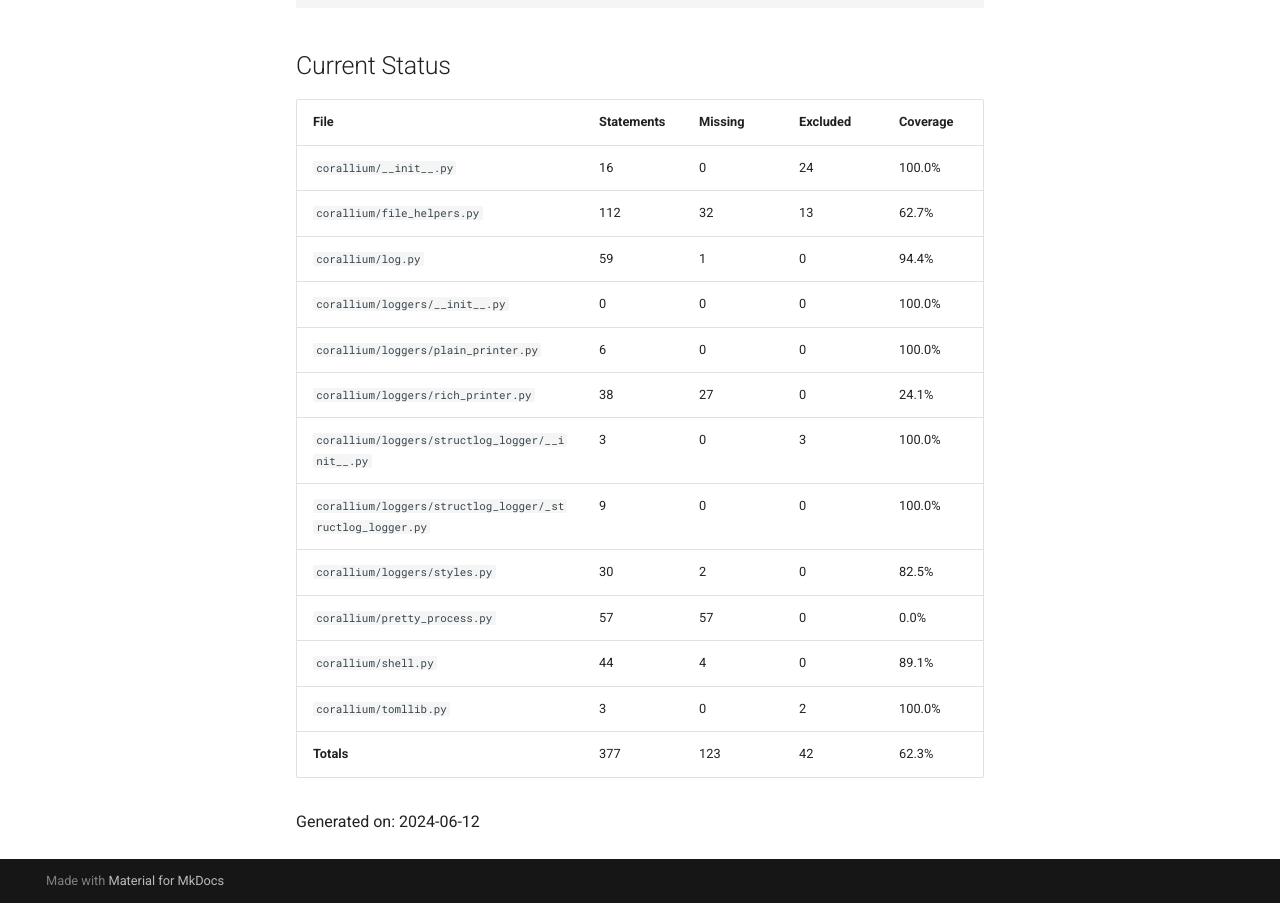
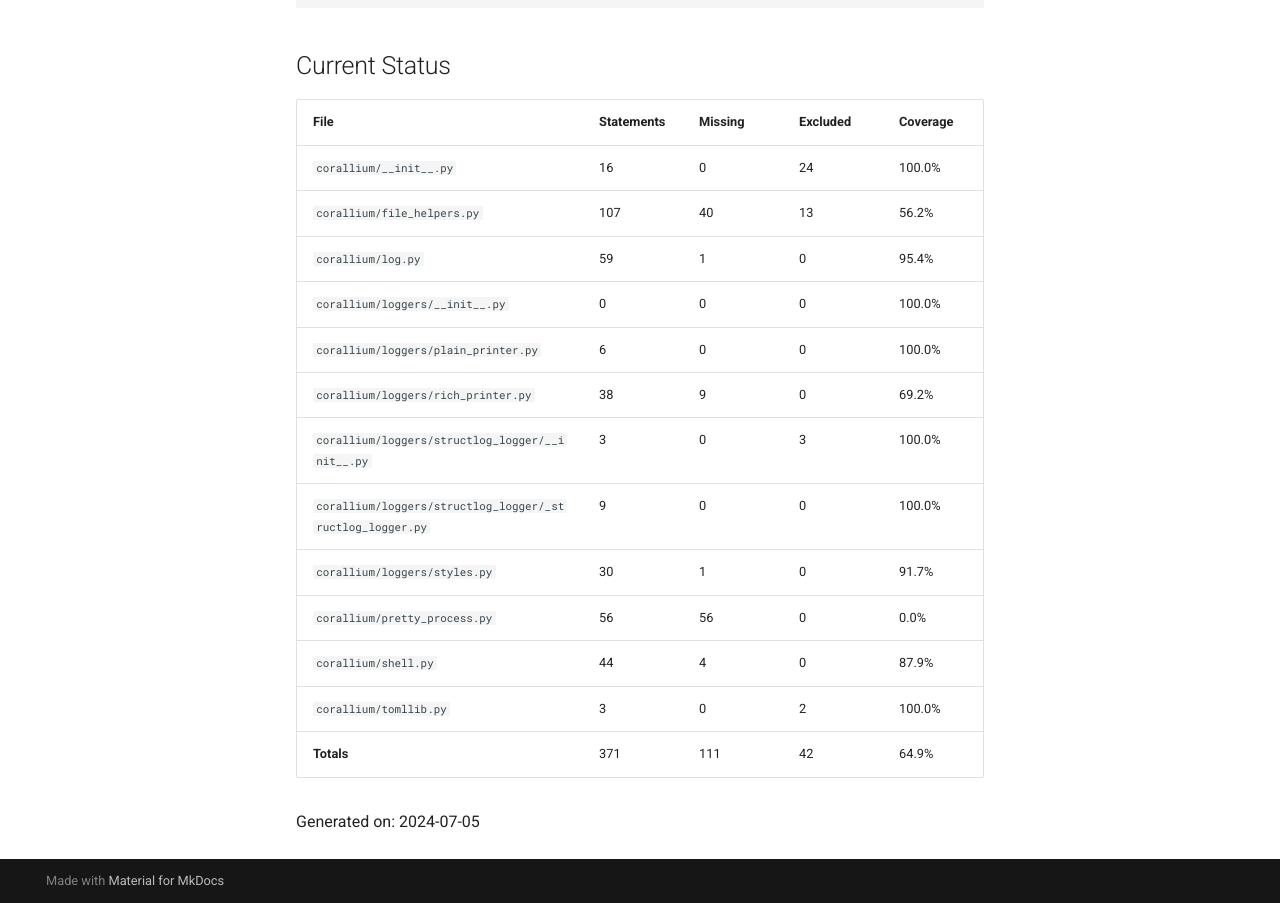
Before and after one commit to KyleKing/corallium, an MkDocs documentation site: the page built from docs/docs/DEVELOPER_GUIDE.md, in a window 1280 px wide and 1400 px high, scrolled down 480 px. Shown: the part 497-1400 px from the top of the window. Built offline with MkDocs 1.6.1 and Material for MkDocs 9.7.7, drawn with Linux system fonts in a browser that asks for light colours; comment, search, counter and statistics services are not loaded.

```diff
--- a/docs/docs/DEVELOPER_GUIDE.md
+++ b/docs/docs/DEVELOPER_GUIDE.md
@@ -45,21 +45,21 @@ poetry config pypi-token.pypi ...
 ## Current Status
 
 <!-- {cts} COVERAGE -->
-| File                                                      |   Statements |   Missing |   Excluded | Coverage   |
-|-----------------------------------------------------------|--------------|-----------|------------|------------|
-| `corallium/__init__.py`                                   |           16 |         0 |         24 | 100.0%     |
-| `corallium/file_helpers.py`                               |          112 |        32 |         13 | 62.7%      |
-| `corallium/log.py`                                        |           59 |         1 |          0 | 94.4%      |
-| `corallium/loggers/__init__.py`                           |            0 |         0 |          0 | 100.0%     |
-| `corallium/loggers/plain_printer.py`                      |            6 |         0 |          0 | 100.0%     |
-| `corallium/loggers/rich_printer.py`                       |           38 |        27 |          0 | 24.1%      |
-| `corallium/loggers/structlog_logger/__init__.py`          |            3 |         0 |          3 | 100.0%     |
-| `corallium/loggers/structlog_logger/_structlog_logger.py` |            9 |         0 |          0 | 100.0%     |
-| `corallium/loggers/styles.py`                             |           30 |         2 |          0 | 82.5%      |
-| `corallium/pretty_process.py`                             |           57 |        57 |          0 | 0.0%       |
-| `corallium/shell.py`                                      |           44 |         4 |          0 | 89.1%      |
-| `corallium/tomllib.py`                                    |            3 |         0 |          2 | 100.0%     |
-| **Totals**                                                |          377 |       123 |         42 | 62.3%      |
+| File                                                      | Statements | Missing | Excluded | Coverage |
+|-----------------------------------------------------------|------------|---------|----------|----------|
+| `corallium/__init__.py`                                   | 16         | 0       | 24       | 100.0%   |
+| `corallium/file_helpers.py`                               | 107        | 40      | 13       | 56.2%    |
+| `corallium/log.py`                                        | 59         | 1       | 0        | 95.4%    |
+| `corallium/loggers/__init__.py`                           | 0          | 0       | 0        | 100.0%   |
+| `corallium/loggers/plain_printer.py`                      | 6          | 0       | 0        | 100.0%   |
+| `corallium/loggers/rich_printer.py`                       | 38         | 9       | 0        | 69.2%    |
+| `corallium/loggers/structlog_logger/__init__.py`          | 3          | 0       | 3        | 100.0%   |
+| `corallium/loggers/structlog_logger/_structlog_logger.py` | 9          | 0       | 0        | 100.0%   |
+| `corallium/loggers/styles.py`                             | 30         | 1       | 0        | 91.7%    |
+| `corallium/pretty_process.py`                             | 56         | 56      | 0        | 0.0%     |
+| `corallium/shell.py`                                      | 44         | 4       | 0        | 87.9%    |
+| `corallium/tomllib.py`                                    | 3          | 0       | 2        | 100.0%   |
+| **Totals**                                                | 371        | 111     | 42       | 64.9%    |
 
-Generated on: 2024-06-12
+Generated on: 2024-07-05
 <!-- {cte} -->
--- a/pyproject.toml
+++ b/pyproject.toml
@@ -55,7 +55,7 @@ tomli = {markers = "python_version < '3.11'", version = ">=2.0.1"}
 typing-extensions = ">=4.12.0" # Can be removed when using Python >3.11
 
 [tool.poetry.group.dev.dependencies]
-calcipy = {extras = ["doc", "lint", "nox", "stale", "tags", "test", "types"], version = ">=3.0.1"}
+calcipy = {extras = ["doc", "lint", "nox", "stale", "tags", "test", "types"], version = ">=4.0.0rc1"}
 pytest-asyncio = ">=0.23.6"
 pytest-structlog = ">=1.0.0" # Provides pytest fixture 'log'
 pytest-subprocess = ">=1.5.0"
@@ -97,6 +97,9 @@ ignore = [
   'FIX002', # Line contains TODO
   'FIX004', # Line contains HACK
   'PLR0913', # Too many arguments in function definition (6 > 5)
+  'S404', # `subprocess` module is possibly insecure
+  'S602', # `subprocess` call with `shell=True` identified, security issue
+  'S604', # Function call with `shell=True` parameter identified, security issue
   'TD001', # Invalid TODO tag: `FIXME`
   'TD002', # Missing author in TODO; try: `# TODO(<author_name>): ...`
   'TD003', # Missing issue link on the line following this TODO
```
Also changed, not shown: docs/docs/CHANGELOG.md (+4 -0 lines), docs/docs/CODE_TAG_SUMMARY.md (+6 -6 lines), 6 other files.
